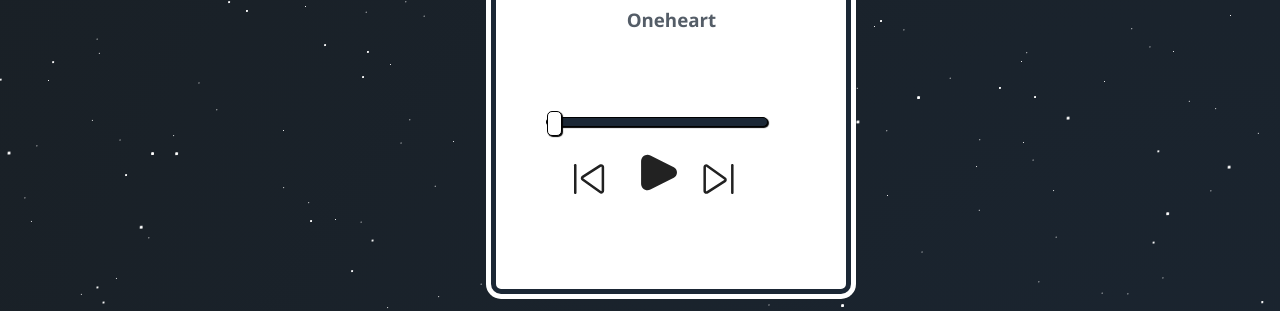
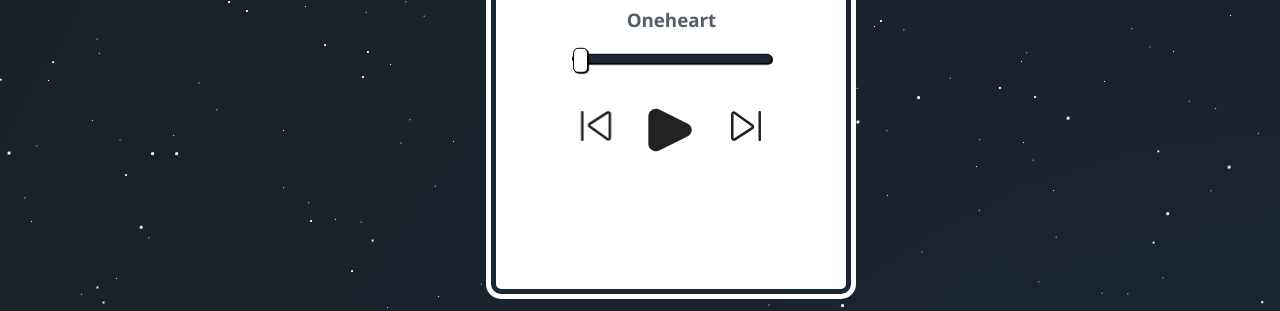
Before and after one commit to iliaroozbann/music-player, a plain HTML site: page index.html in a window 1280 px wide. Shown: the part 461-772 px from the top of the page. Drawn offline with Linux system fonts and the light colour scheme.

Commit message:
fixed some issues in responsiive design

```diff
--- a/css/style.css
+++ b/css/style.css
@@ -150,8 +150,8 @@ nav p {
   position: absolute;
   width: 90%;
   top: 4%;
-  left: 36%;
-  font-family:'Franklin Gothic Medium', 'Arial Narrow', Arial, sans-serif;
+  left: 37%;
+  font-family: 'Franklin Gothic Medium', 'Arial Narrow', Arial, sans-serif;
   font-size: larger;
 }
 
@@ -214,15 +214,13 @@ audio{
 
 .panel{
   position: absolute;
- width: 60%;
- margin: 0 35%;
- top: 500px;
+  width: 60%;
 
 
 }
 .panel img{
-  width: 39%;
-  margin-top: 50px;
+  width: 130%;
+  margin-top:20%;
 
 
 }
@@ -236,8 +234,10 @@ input[type=range] {
   height: 38px;
   -webkit-appearance: none;
   margin: 10px 0;
-  width: 100%;
-  margin-bottom: -20px;
+  width: 90%;
+  margin-top: 100px;
+  transform: translateY(410%);
+  margin-right: -60% ;
 }
 input[type=range]:focus {
   outline: none;
@@ -268,9 +268,10 @@ input[type=range]:focus::-webkit-slider-runnable-track {
 }
 input[type=range]::-moz-range-track {
   width: 100%;
+  transition: all 0.6ms;
   height: 10px;
   cursor: pointer;
-  animate: 0.2s;
+  animation: 0.2s;
   box-shadow: 1px 1px 1px #000000;
   background: #1B2735;
   border-radius: 5px;
@@ -290,7 +291,7 @@ input[type=range]::-ms-track {
   width: 100%;
   height: 10px;
   cursor: pointer;
-  animate: 0.2s;
+  animation-duration: 0.2s;
   background: transparent;
   border-color: transparent;
   color: transparent;
@@ -301,6 +302,17 @@ input[type=range]::-ms-fill-lower {
   border-radius: 10px;
   box-shadow: 1px 1px 1px #000000;
 }
+.panel img{
+  left: 52%;
+
+}
+.playme{
+  position: absolute;
+  left: 64%
+  ;
+  transform: translateY(30px) translateX(-10px);
+}
+
 input[type=range]::-ms-fill-upper {
   background: #1B2735;
   border: 1px solid #000000;
@@ -354,7 +366,8 @@ input[type=range]{
   position: absolute;
   top: 30px;
   left: -70px;
-  transform: rotate(180deg);
+  transform: rotate(180deg) translateX(150px);
+
 }
 
 
--- a/index.html
+++ b/index.html
@@ -36,7 +36,7 @@
                 <input id="dur" disabled  type="range" class="range" name="rng" min="0" max="200" step="1" value="0"  >
             </div>
             <div class="buttons">
-                <a href="#" class="next-one"><img class="prev" src="./svgs/next-svgrepo-com.svg" alt="kh"></a>
+                <a href="#" class="prev-one"><img class="prev" src="./svgs/next-svgrepo-com.svg" alt="kh"></a>
                 <a href="#"class="playme"><img class="playlogo" src="./svgs/play-svgrepo-com.svg" alt="play"></a>
                 <a href="#" class="next-one"><img class="next" src="./svgs/next-svgrepo-com.svg" alt="kh"></a>
             </div>
```
